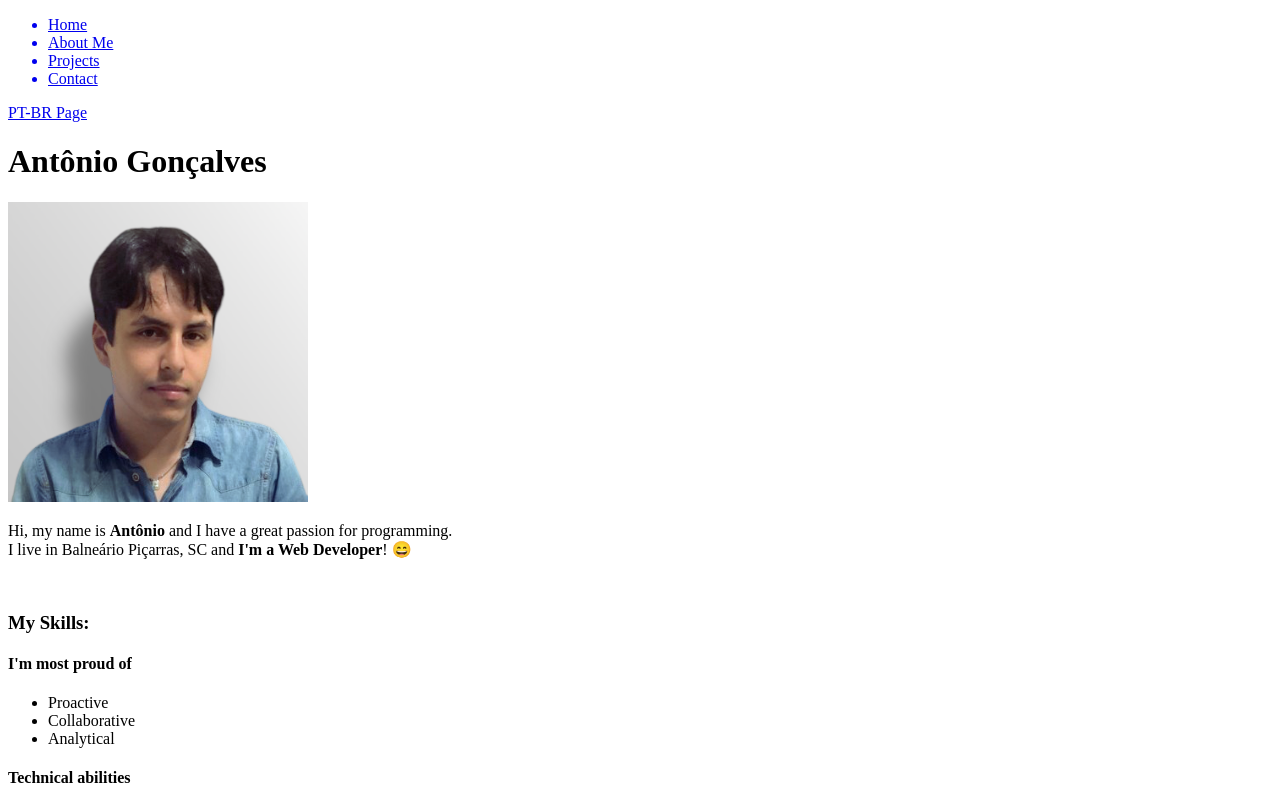
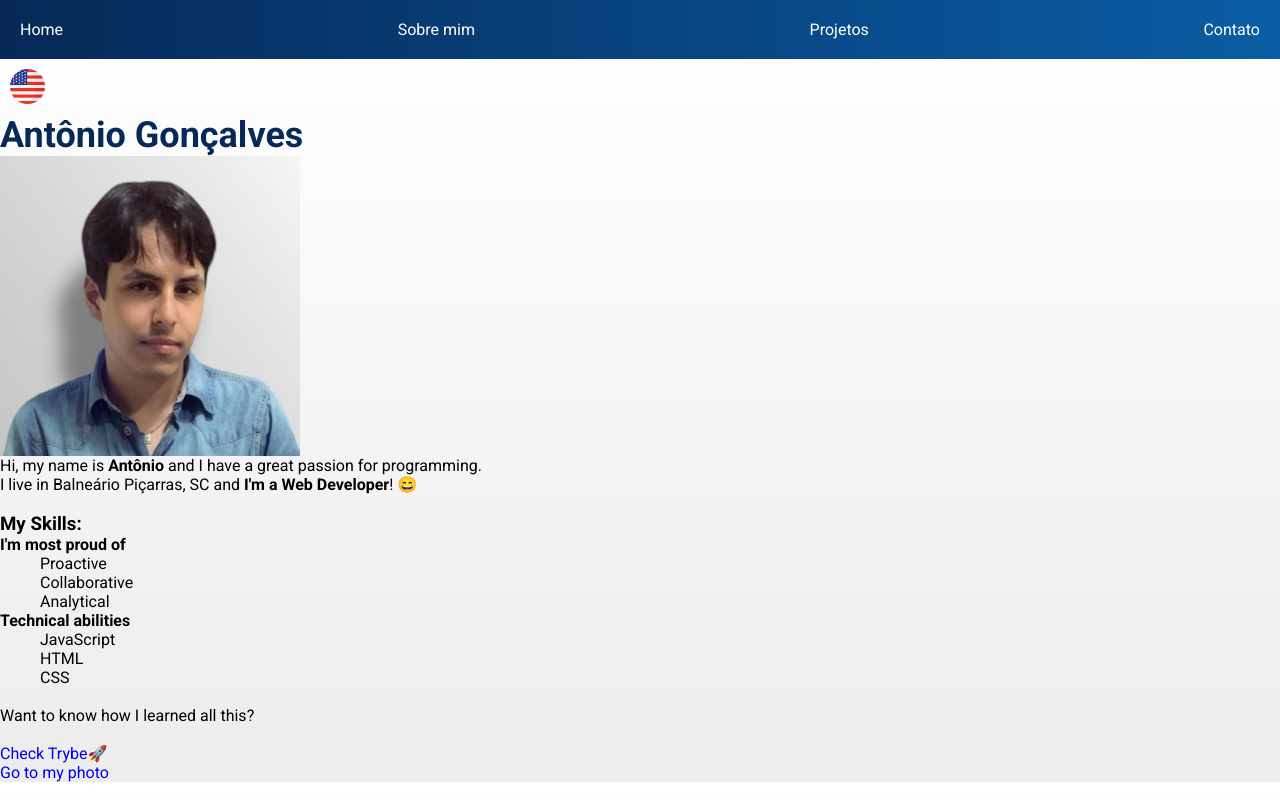
Before and after one commit to Raikouve/raikouve.github.io, a plain HTML site: page paginas/index-en.html in a window 1280 px wide. Shown: the top 800 px of the page. Drawn offline with Linux system fonts and the light colour scheme.

Commit message:
Adicionei CSS e navbar

```diff
--- a/index-en.html
+++ b/paginas/index-en.html
@@ -5,27 +5,30 @@
     <meta http-equiv="X-UA-Compatible" content="IE=edge">
     <meta name="viewport" content="width=device-width, initial-scale=1.0">
     <title>Antônio Gonçalves - Web Developer</title>
+    <link rel="preconnect" href="https://fonts.gstatic.com">
+<link href="https://fonts.googleapis.com/css2?family=Roboto:ital,wght@0,100;0,300;0,400;0,500;0,700;0,900;1,100;1,300;1,400;1,500;1,700;1,900&display=swap" rel="stylesheet">
+    <link rel="stylesheet" href="style.css">
 </head>
 <body>
 
+  <div class="nav-bar">
     <ul>
-
         <a href="#">
             <li>Home</li>
         </a>
         <a href="#">
-            <li>About Me</li>
+            <li>Sobre mim</li>
         </a>
         <a href="#">
-            <li>Projects</li>
+            <li>Projetos</li>
         </a>
         <a href="#">
-            <li>Contact</li>
+            <li>Contato</li>
         </a>
+    </ul>
+  </div>
 
-    </ul>
-
-    <p><a href="index.html">PT-BR Page</a></p>
+  <div class="sub-bar"><a class="flags" href="index-en.html"><img src="/imagens/eua-icon.png" alt="Bandeira dos Estados Unidos"></a></div>
 
     <h1>Antônio Gonçalves</h1>
 
--- /dev/null
+++ b/paginas/style.css
@@ -0,0 +1,58 @@
+* {
+  margin: 0;
+}
+
+/* TAGS */
+
+body {
+  background-image: linear-gradient(white, #ececec);
+  font-family:Roboto, sans-serif;
+}
+
+h1 {
+  color: #062958;
+  font-size: 36px;
+}
+
+a {
+  text-decoration: none;
+}
+
+ul {
+  list-style: none;
+}
+
+/* CLASSES */
+
+.nav-bar {
+  size: 100%;
+  margin: 0px;
+}
+
+.nav-bar a{
+  color: white;
+}
+
+.nav-bar ul{
+  background-image:
+  linear-gradient(to right, #062958, #0A5DA4);
+  display: flex;
+  justify-content: space-between;
+  padding: 20px;
+  text-align: end;
+}
+
+.sub-bar a, img{
+  display: flex;
+  text-align: end;
+}
+
+.flags {
+  text-align: right;
+}
+
+.flags img{
+  margin: 10px;
+  max-width: 35px;
+  text-align: end;
+}
```
Also changed, not shown: paginas/index.html (renamed from index.html, +7 -4 lines), imagens/brazil-icon.png (added), imagens/eua-icon.png (added).
